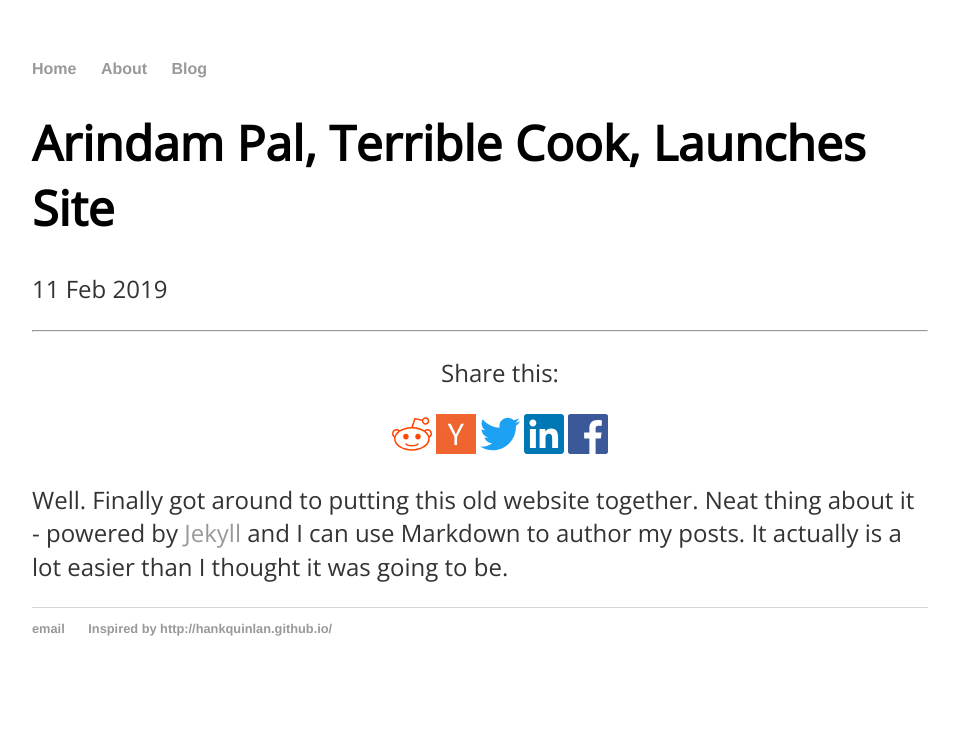
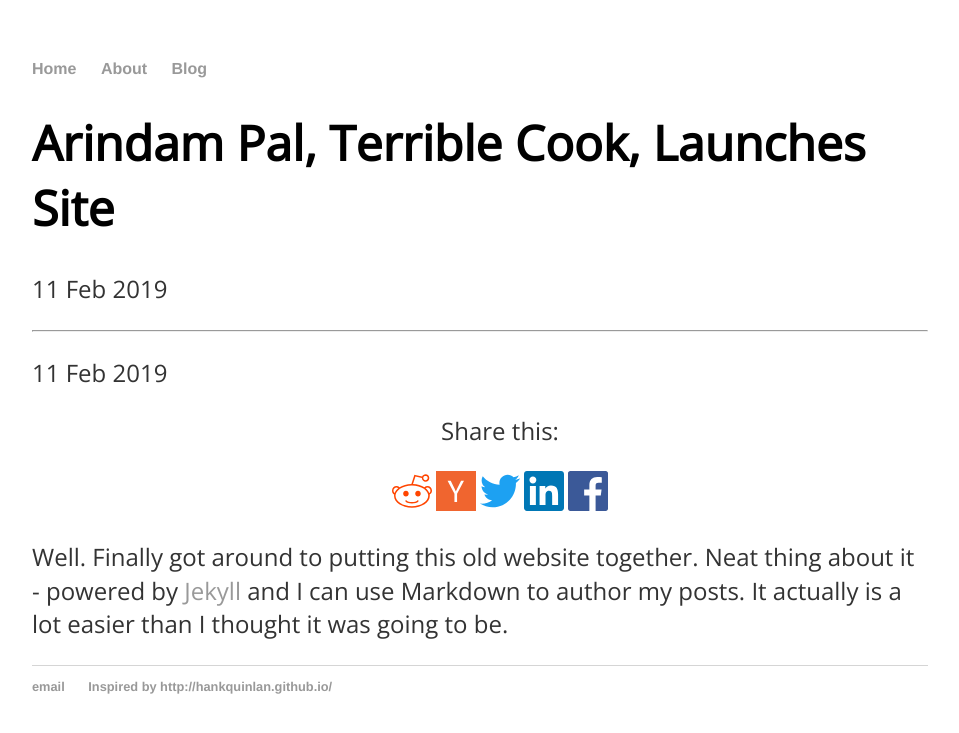
Before and after one commit to damnArin/damnArin.github.io, a Jekyll site: the page built from _posts/2019-02-11-Arindam-Pal-launches-blog.md, in a window 1280 px wide. Shown: the top 733 px of the page, without its empty margins (160-1119 px from the left). Built offline with Jekyll 4.4.1, drawn with Linux system fonts in a browser that asks for light colours.

Commit message:
club try 2

```diff
--- a/_includes/share.html
+++ b/_includes/share.html
@@ -1,5 +1,6 @@
 <div class="sharebuttons">
   <hr />
+  <p class="meta">{{ page.date | date_to_string }}
   <ul>
     <li>
       <p class="sharetitle"> Share this: </p>
--- a/_layouts/post.html
+++ b/_layouts/post.html
@@ -3,10 +3,10 @@
 ---
 
 <h1>{{ page.title }}</h1>
-<p class="meta">{{ page.date | date_to_string }} {% include share.html %} </p>
+<p class="meta">{{ page.date | date_to_string }}</p>
 
 <div class="post">
-
+  {% include share.html %}
   {{ content }}
 </div>
 
```
